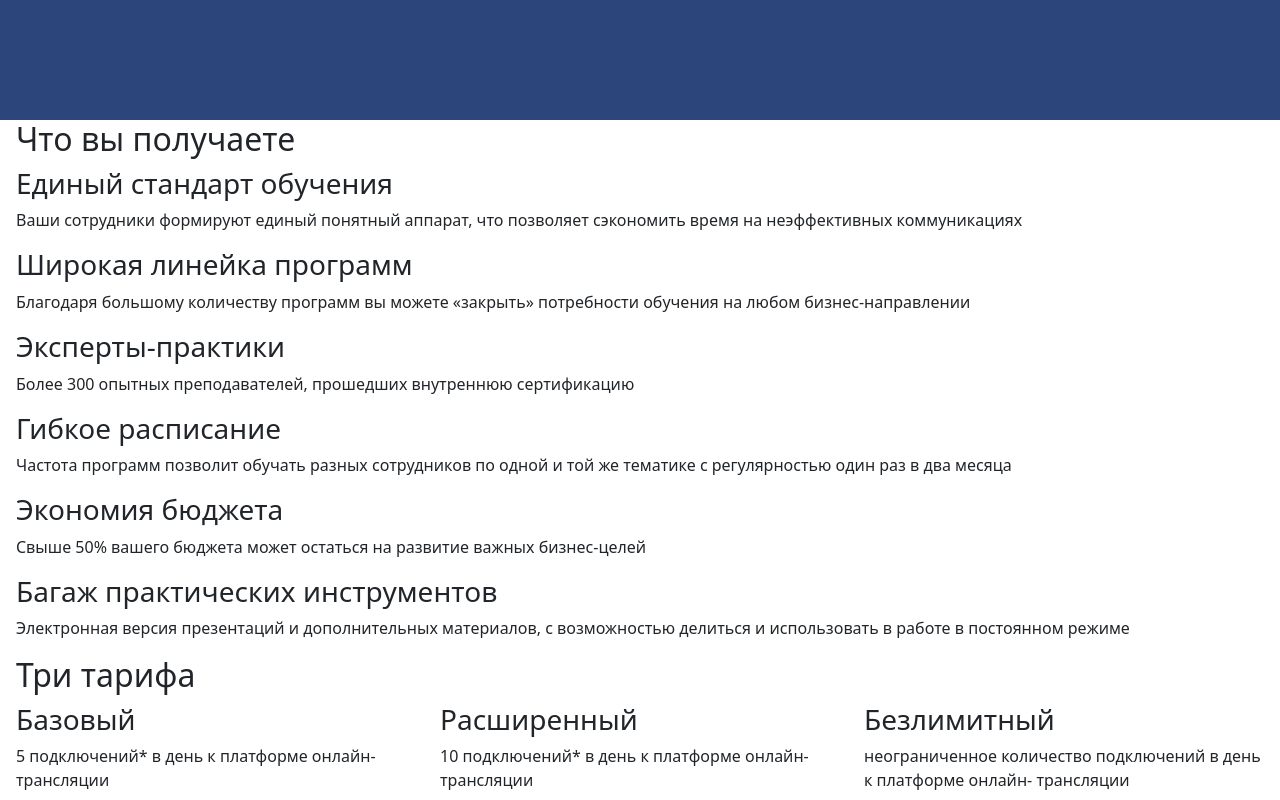
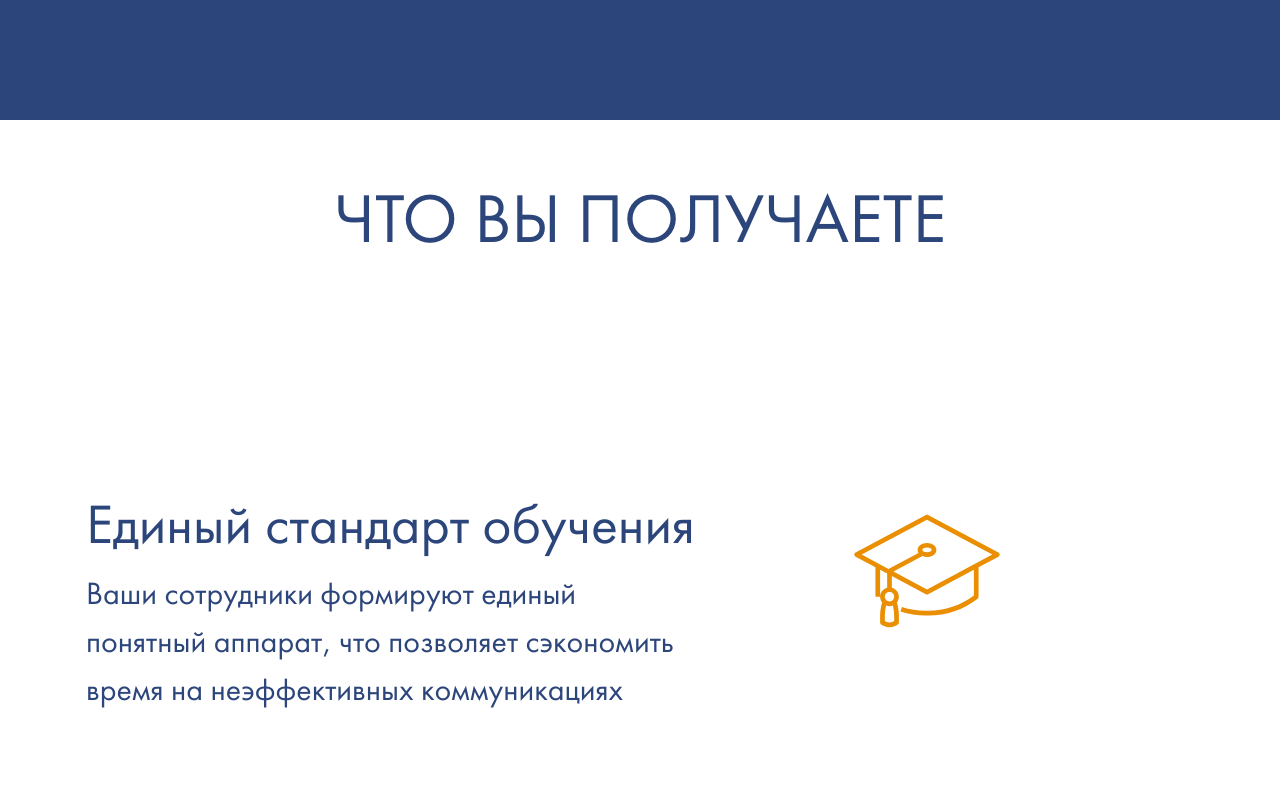
Before and after one commit to PistrunXvX/MBA-sites, a Svelte app: page / in a window 1280 px wide. Shown: the part 3860-4660 px from the top of the page. Built offline with nearby package versions, Linux system fonts and the light colour scheme.

Commit message:
update youGet.svelte

```diff
--- a/src/YouGet.svelte
+++ b/src/YouGet.svelte
@@ -1,8 +1,9 @@
-<div class="container-fluid">
+<div class="container-fluid youGet__block">
     <h2>Что вы получаете</h2>
+    <div class="container">
         <div class="row">
             <div class="col">
-            <article class="first__block">
+                <article class="first__block container__block">
                     <h3>Единый стандарт обучения</h3>
                     <p>
                         Ваши сотрудники формируют единый понятный аппарат, что позволяет сэкономить время
@@ -13,7 +14,7 @@
         </div>
         <div class="row">
             <div class="col">
-            <article class="second__block">
+                <article class="second__block container__block">
                     <h3>Широкая линейка программ</h3>
                     <p>
                         Благодаря большому количеству программ вы можете «закрыть» потребности обучения на
@@ -24,7 +25,7 @@
         </div>
         <div class="row">
             <div class="col">
-            <article class="thirty__block">
+                <article class="thirty__block container__block">
                     <h3>Эксперты-практики</h3>
                     <p>
                         Более 300 опытных преподавателей, прошедших внутреннюю сертификацию
@@ -34,7 +35,7 @@
         </div>
         <div class="row">
             <div class="col">
-            <article class="fouty__block">
+                <article class="fouty__block container__block">
                     <h3>Гибкое расписание</h3>
                     <p>
                         Частота программ позволит обучать разных сотрудников
@@ -46,7 +47,7 @@
         </div>
         <div class="row">
             <div class="col">
-            <article class="fifty__block">
+                <article class="fifty__block container__block">
                     <h3>Экономия бюджета</h3>
                     <p>
                         Свыше 50% вашего бюджета может остаться на развитие важных бизнес-целей
@@ -56,7 +57,7 @@
         </div>
         <div class="row">
             <div class="col">
-            <article class="sixty__block">
+                <article class="sixty__block container__block">
                     <h3>Багаж практических инструментов</h3>
                     <p>
                         Электронная версия презентаций и дополнительных материалов, с возможностью делиться и использовать в работе в постоянном режиме
@@ -65,9 +66,84 @@
             </div>
         </div>
     </div>
+</div>
 
 
 <style lang="scss" >
     @import 'style/theme.scss';
 
+    .youGet__block{
+
+        h2{
+            font-size: $blockTitleSize;
+            font-family: $fbck;
+            color: $darkBlue;
+            text-align: center;
+            text-transform: uppercase;
+
+            margin-top: 5%;
+        }
+
+        article{
+
+            font-family: $fbck;
+            color: $darkBlue;
+
+            margin-top: 20%;
+
+            background-repeat: no-repeat;
+            background-size: 150px;
+
+            h3{
+                font-size: 56px;
+            }
+
+            p{
+                font-size: $description;
+            }
+        }
+
+        .first__block, .thirty__block, .fifty__block{
+            text-align: left;
+            padding-right: 45%;
+            background-position: 80% top;
+        }
+
+        .second__block, .fouty__block, .sixty__block{
+            text-align: right;
+            padding-left: 45%;
+            background-position: 20% top;
+        }
+
+        .first__block{
+            background-image: url(/img/education_icon_youGet.svg);
+        }
+
+        .second__block{
+            background-image: url(/img/book_icon_youGet.svg);
+        }
+
+        .thirty__block{
+            background-image: url(/img/atom_icon_youGet.svg);
+        }
+
+        .fouty__block{
+            background-image: url(/img/research_icon_youGet.svg);
+        }
+
+        .fifty__block{
+            background-image: url(/img/salary_icon_youGet.svg);
+        }
+
+        .sixty__block{
+            background-image: url(/img/bag_icon_youGet.svg);
+        }
+
+
+        // .container__block{
+        //     margin-right: 20%;
+        // }
+    }
+
+
 </style>
```
Lines whose indentation alone changed are shown as unchanged.
